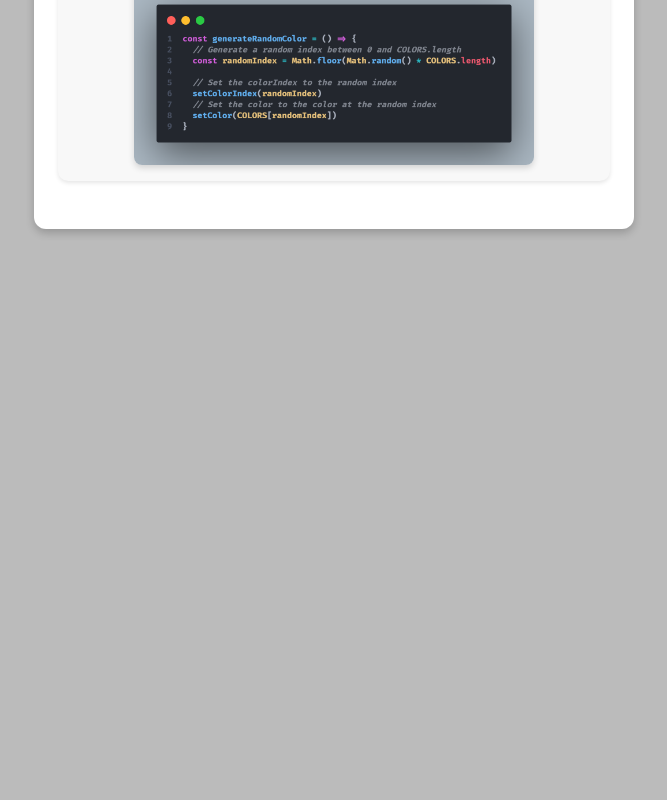
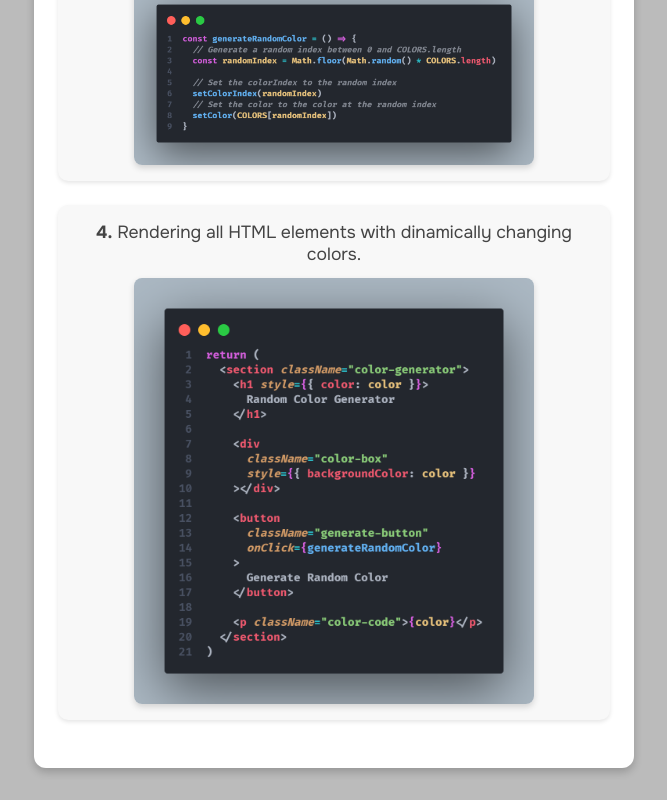
Before and after one commit to Espadv69/useState-Intermediate, a React (Vite) app in the folder RandomColorGenerator/: page / in a window 1280 px wide. Shown: the part 1027-1827 px from the top of the page, without its empty margins (306-973 px from the left). Before the commit the page ends 1288 px from the top, so only its background shows below. Built offline with nearby package versions, Linux system fonts and the light colour scheme; the HTML template or start-up script is replaced by a standard one.

Commit message:
Add fourth step to Explanation component for dynamic color rendering guidance

```diff
--- a/RandomColorGenerator/src/components/Explanation/Explanation.jsx
+++ b/RandomColorGenerator/src/components/Explanation/Explanation.jsx
@@ -27,6 +27,13 @@ const Explanation = () => {
           imgUrl="/images/generateColorFunction.png"
           imgAlt="Code snippet showing how to generate a random color."
         />
+
+        <LiExplanation
+          stepNumber={4}
+          description="Rendering all HTML elements with dinamically changing colors."
+          imgUrl="/images/htmlStructure.png"
+          imgAlt="Code snippet showing how to render HTML elements with dinamically changing colors."
+        />
       </ul>
     </section>
   )
```
